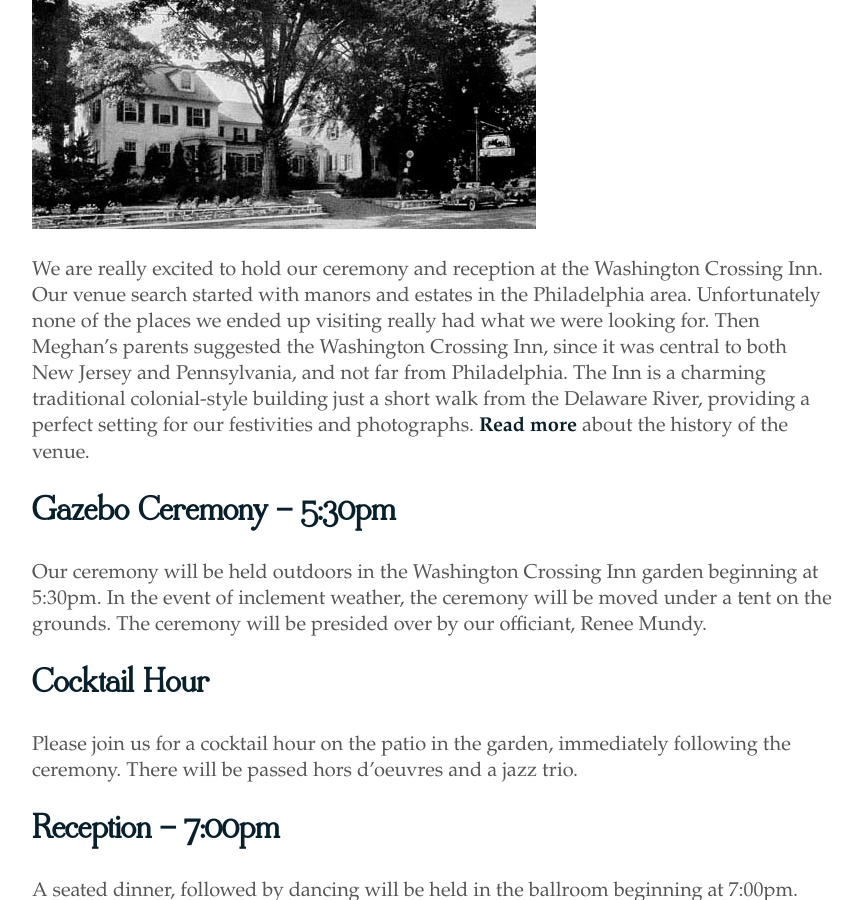
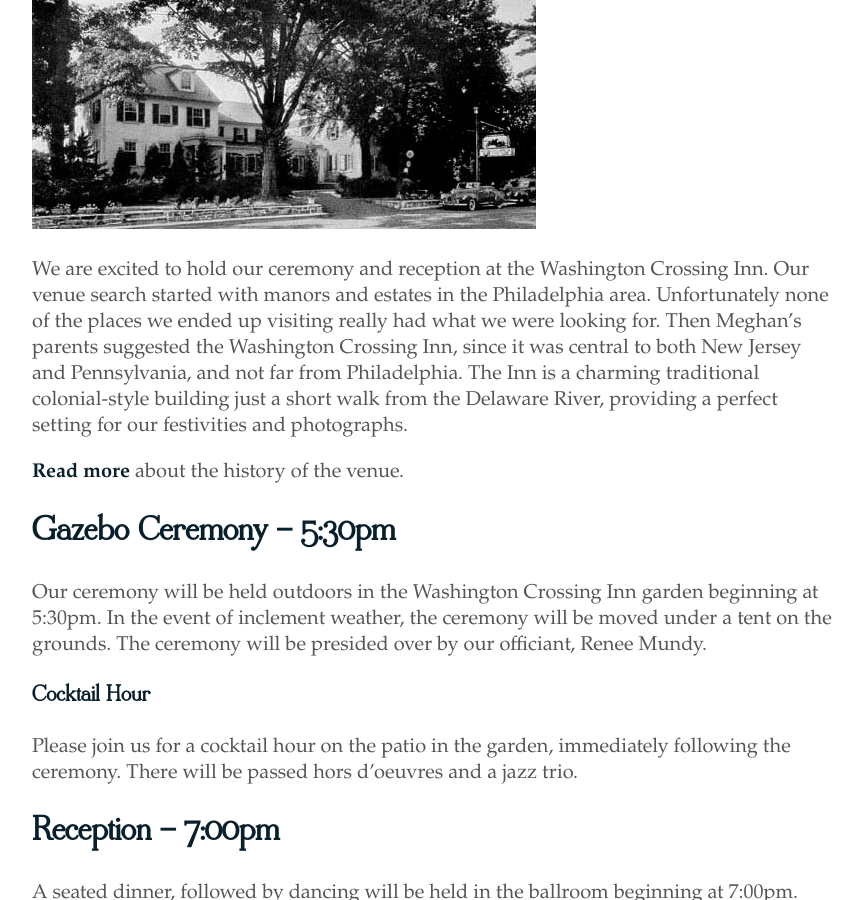
Before and after one commit to timplunkett/meghanandtim.us, a Jekyll site: the page built from ceremony-reception/index.md, in a window 1280 px wide and 900 px high, scrolled down 445 px. Shown: the whole window, without its empty margins (208-1071 px from the left). Built offline with Jekyll 4.4.1, drawn with Linux system fonts in a browser that asks for light colours.

Commit message:
Update ceremony text.

```diff
--- a/ceremony-reception/index.md
+++ b/ceremony-reception/index.md
@@ -8,18 +8,20 @@
 {:.washingtion-crossing-inn}
 ![Meghan and Tim](/images/washingtion-crossing-inn.jpg)
 
-We are really excited to hold our ceremony and reception at the Washington Crossing Inn.
+We are excited to hold our ceremony and reception at the Washington Crossing Inn.
 Our venue search started with manors and estates in the Philadelphia area.
 Unfortunately none of the places we ended up visiting really had what we were looking for.
 Then Meghan's parents suggested the Washington Crossing Inn, since it was central to both New Jersey and Pennsylvania, and not far from Philadelphia.
-The Inn is a charming traditional colonial-style building just a short walk from the Delaware River, providing a perfect setting for our festivities and photographs. [Read more](http://www.washingtoncrossinginn.com/about) about the history of the venue.
+The Inn is a charming traditional colonial-style building just a short walk from the Delaware River, providing a perfect setting for our festivities and photographs.
+
+[Read more](http://www.washingtoncrossinginn.com/about) about the history of the venue.
 
 ### Gazebo Ceremony - 5:30pm
 Our ceremony will be held outdoors in the Washington Crossing Inn garden beginning at 5:30pm.
 In the event of inclement weather, the ceremony will be moved under a tent on the grounds.
 The ceremony will be presided over by our officiant, Renee Mundy.
 
-### Cocktail Hour
+##### Cocktail Hour
 Please join us for a cocktail hour on the patio in the garden, immediately following the ceremony.
 There will be passed hors d'oeuvres and a jazz trio.
 
```
